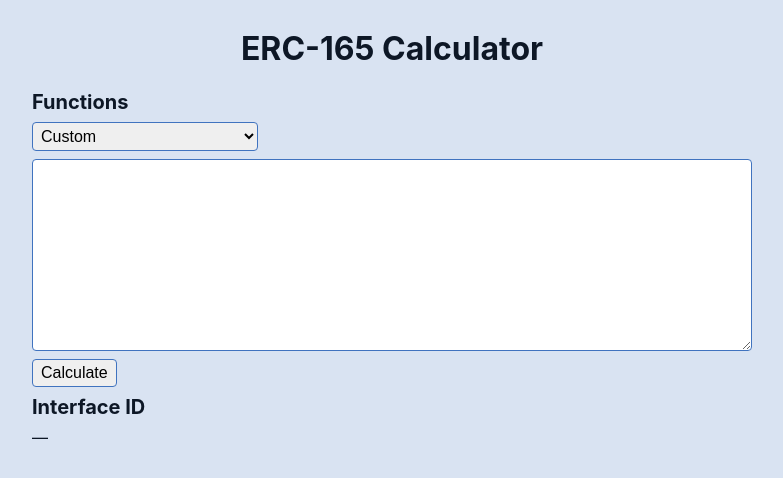
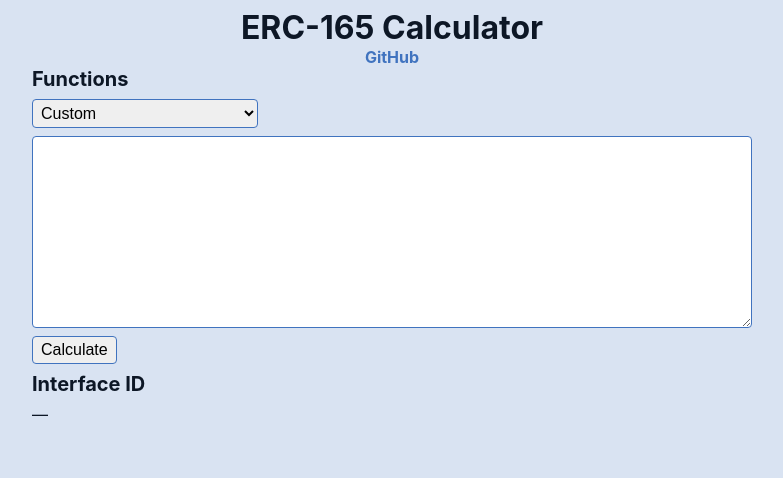
Before and after one commit to ardislu/erc-165-calculator, a plain HTML site: page index.html in a window 1280 px wide. Shown: the whole page, without its empty margins (248-1031 px from the left). Drawn offline with Linux system fonts and the light colour scheme; a script that the page names is missing.

Commit message:
Add link to GitHub repo

```diff
--- a/index.html
+++ b/index.html
@@ -20,7 +20,23 @@
 
     header {
       display: flex;
-      justify-content: center;
+      flex-direction: column;
+      align-items: center;
+    }
+
+    h1 {
+      margin: 0;
+    }
+
+    a {
+      font-weight: 700;
+      color: hsl(216deg 50% 50%);
+      text-decoration: none;
+    }
+
+    a:hover,
+    a:focus {
+      text-decoration: underline;
     }
 
     main {
@@ -103,6 +119,7 @@
 <body>
   <header>
     <h1>ERC-165 Calculator</h1>
+    <a href="https://github.com/ardislu/erc-165-calculator">GitHub</a>
   </header>
 
   <main>
```
